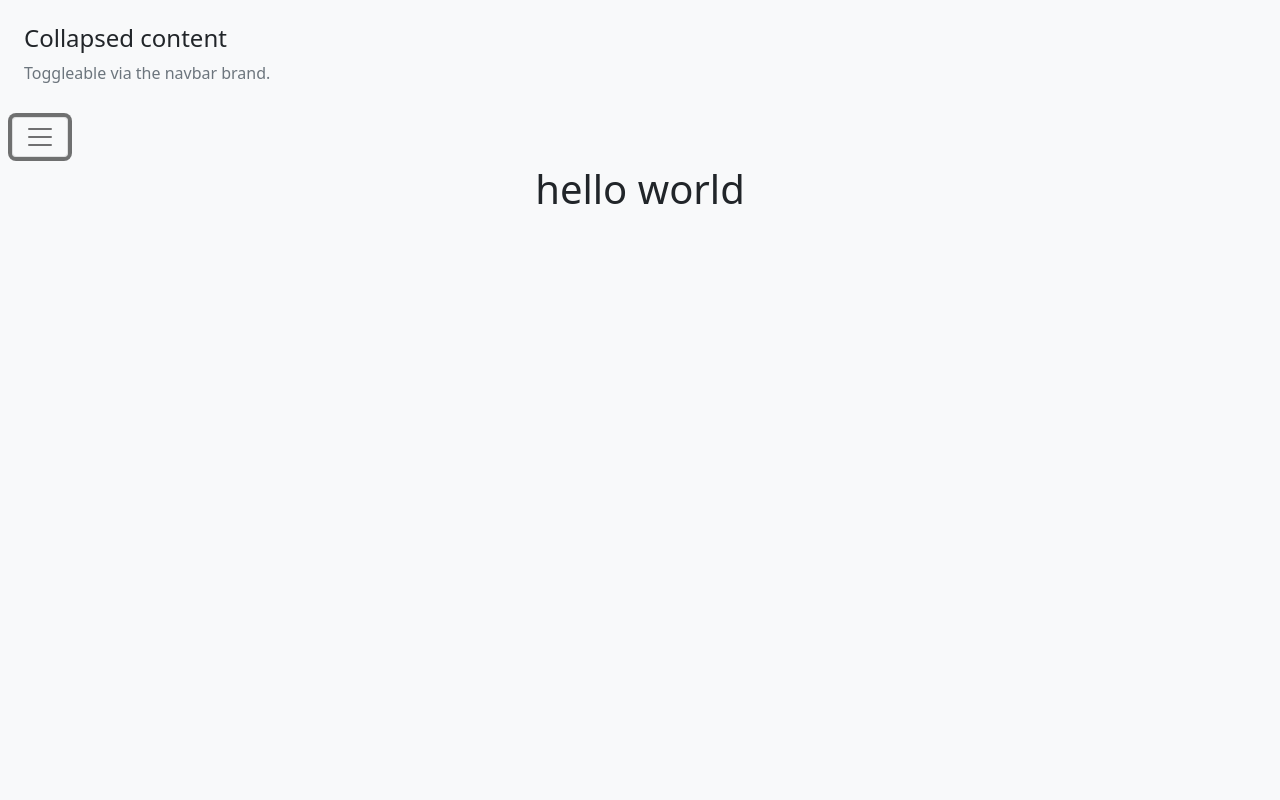
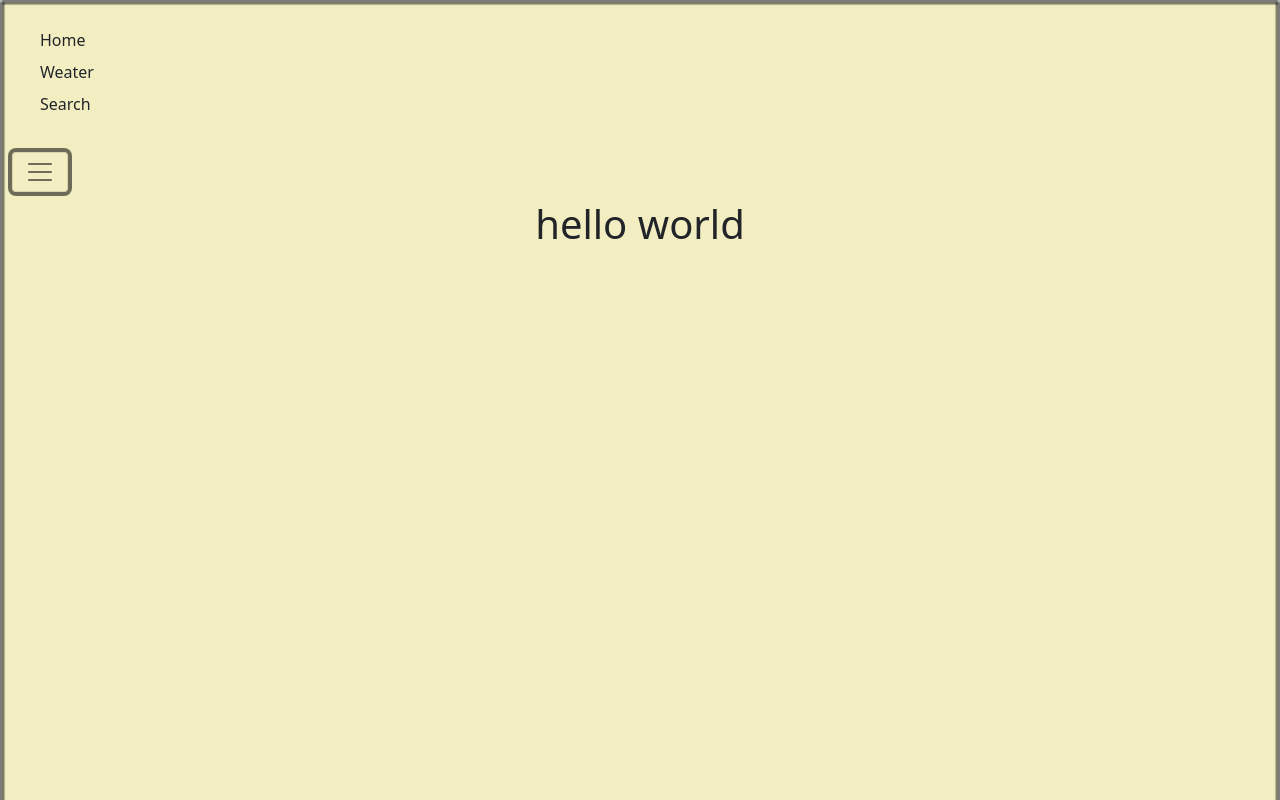
Before and after one commit to JUANCA99COL/weather-app, a plain HTML site: page index.html in a window 1280 px wide. Both pictures are taken after a click on the button "Toggle navigation". Drawn offline with nearby package versions, Linux system fonts and the light colour scheme.

Commit message:
nav links

```diff
--- a/css/style.css
+++ b/css/style.css
@@ -1,3 +1,12 @@
-/* html {
-    background: lightblue;
-} */
+*{
+    margin:0;
+    padding:0;
+    box-sizing: border-box;
+  }
+
+
+body{
+    background-image: url("../images/image-01.png");
+    background-size: cover;
+    width: 100%;
+    }
--- a/index.html
+++ b/index.html
@@ -3,20 +3,26 @@
     <meta charset="UTF-8">
     <meta name="viewport" content="width=device-width, initial-scale=1.0">
     <title>The weather app</title>
-    <!-- <link rel="stylesheet" href="css/style.css"> -->
+    <link rel="stylesheet" href="css/style.css">
     <!-- <link href="https://cdn.jsdelivr.net/npm/bootstrap@5.0.0-beta2/dist/css/bootstrap.min.css" rel="stylesheet" integrity="sha384-BmbxuPwQa2lc/FVzBcNJ7UAyJxM6wuqIj61tLrc4wSX0szH/Ev+nYRRuWlolflfl" crossorigin="anonymous"> -->
     <link href="https://cdn.jsdelivr.net/npm/bootstrap@5.0.0-beta3/dist/css/bootstrap.min.css" rel="stylesheet" integrity="sha384-eOJMYsd53ii+scO/bJGFsiCZc+5NDVN2yr8+0RDqr0Ql0h+rP48ckxlpbzKgwra6" crossorigin="anonymous">
     <script src="https://cdn.jsdelivr.net/npm/@popperjs/core@2.9.1/dist/umd/popper.min.js" integrity="sha384-SR1sx49pcuLnqZUnnPwx6FCym0wLsk5JZuNx2bPPENzswTNFaQU1RDvt3wT4gWFG" crossorigin="anonymous"></script>
 </head>
+
 <body class="bg-light">
 
     <div class="collapse" id="navbarToggleExternalContent">
-        <div class="bg-light p-4">
-          <h5 class="text-dark h4">Collapsed content</h5>
-          <span class="text-muted">Toggleable via the navbar brand.</span>
+        <div class="bg-transparent p-4">
+            <div class="">
+                <a class="dropdown-item" href="#">Home</a>
+                <a class="dropdown-item" href="#">Weater</a>
+                <a class="dropdown-item" href="#">Search</a>
+            </div>
+          <!-- <h5 class="text-dark h4">Collapsed content</h5> -->
+          <!-- <span class="text-muted">Toggleable via the navbar brand.</span> -->
         </div>
       </div>
-      <nav class="navbar navbar-light bg-light">
+      <nav class="navbar navbar-light bg-transparent">
         <div class="container-fluid">
           <button class="navbar-toggler" type="button" data-bs-toggle="collapse" data-bs-target="#navbarToggleExternalContent" aria-controls="navbarToggleExternalContent" aria-expanded="false" aria-label="Toggle navigation">
             <span class="navbar-toggler-icon"></span>
@@ -26,6 +32,7 @@
 
     <h1 class="text-center text-dark">hello world</h1>
 </body>
+
 <script src="js/script.js"></script>
 <script src="https://cdn.jsdelivr.net/npm/@popperjs/core@2.9.1/dist/umd/popper.min.js" integrity="sha384-SR1sx49pcuLnqZUnnPwx6FCym0wLsk5JZuNx2bPPENzswTNFaQU1RDvt3wT4gWFG" crossorigin="anonymous"></script>
 <script src="https://cdn.jsdelivr.net/npm/bootstrap@5.0.0-beta3/dist/js/bootstrap.min.js" integrity="sha384-j0CNLUeiqtyaRmlzUHCPZ+Gy5fQu0dQ6eZ/xAww941Ai1SxSY+0EQqNXNE6DZiVc" crossorigin="anonymous"></script>
```
Also changed, not shown: images/image-01.png (added), images/image-02.png (added).
